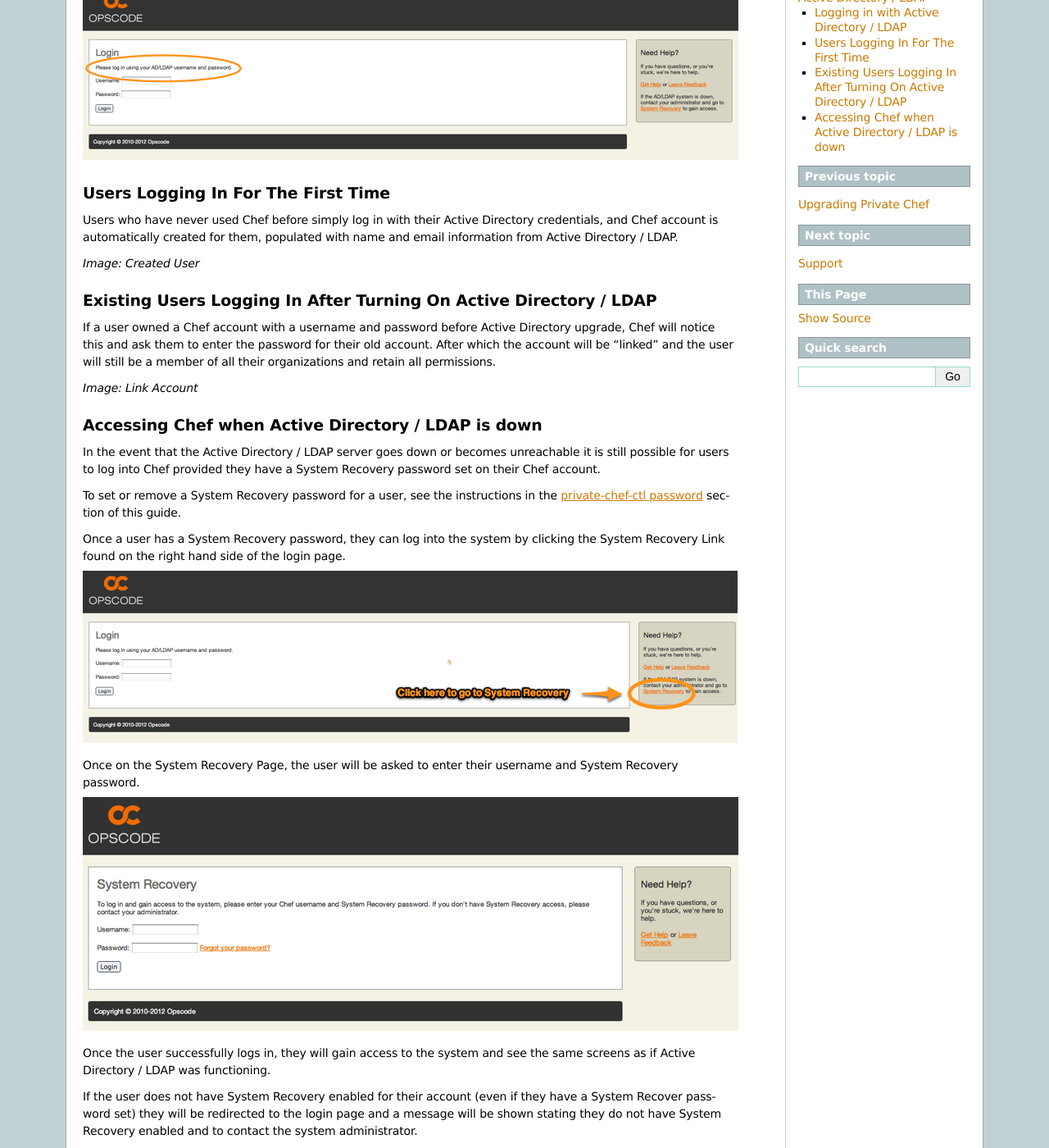
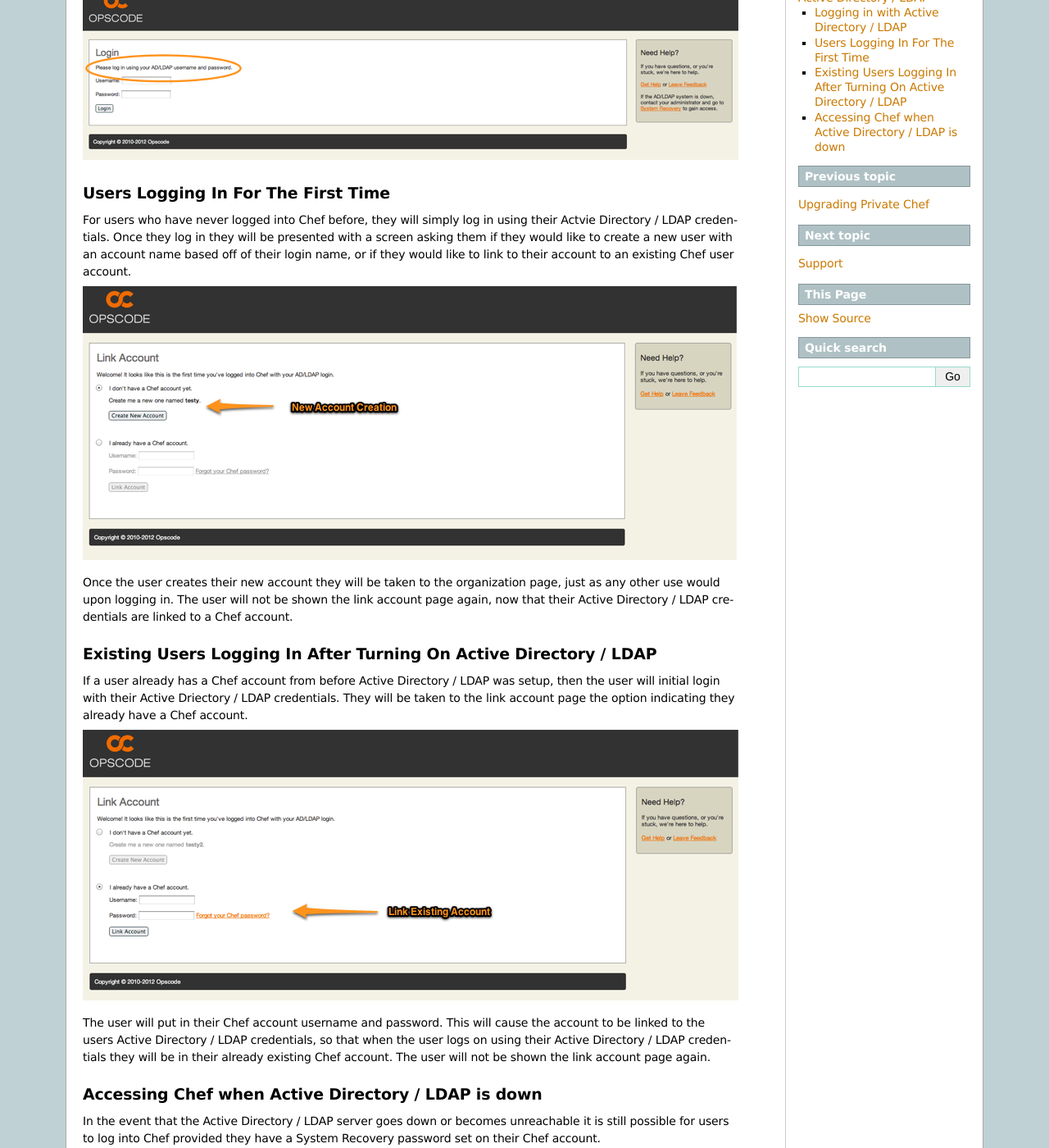
Before and after one commit to chef-boneyard/private-chef-administration, a Sphinx documentation site: the page built from source/administration/ad_ldap.rst, in a window 1280 px wide and 1400 px high, scrolled down 274 px. Shown: the whole window at 82% size. Built offline with Sphinx 7.4.7, drawn with Linux system fonts in a browser that asks for light colours.

Commit message:
Add documentation around link account for active directory

```diff
--- a/source/administration/ad_ldap.rst
+++ b/source/administration/ad_ldap.rst
@@ -22,21 +22,32 @@
 Users Logging In For The First Time
 -----------------------------------
 
-Users who have never used Chef before simply log in with their Active Directory
-credentials, and Chef account is automatically created for them, populated with name and
-email information from Active Directory / LDAP.
+For users who have never logged into Chef before, they will simply log in using their
+Actvie Directory / LDAP credentials. Once they log in they will be presented with a
+screen asking them if they would like to create a new user with an account name based off of
+their login name, or if they would like to link to their account to an existing Chef user account.
 
-*Image: Created User*
+.. image:: ../images/link_new_account.png
+  :alt: Linking a new account
+
+Once the user creates their new account they will be taken to the organization page, just as
+any other use would upon logging in. The user will not be shown the link account page again,
+now that their Active Directory / LDAP credentials are linked to a Chef account.
 
 Existing Users Logging In After Turning On Active Directory / LDAP
 ------------------------------------------------------------------
 
-If a user owned a Chef account with a username and password before Active Directory
-upgrade, Chef will notice this and ask them to enter the password for their old account.
-After which the account will be "linked" and the user will still be a member of all their
-organizations and retain all permissions.
+If a user already has a Chef account from before Active Directory / LDAP was setup, then the user
+will initial login with their Active Driectory / LDAP credentials. They will be taken to the
+link account page the option indicating they already have a Chef account.
 
-*Image: Link Account*
+.. image:: ../images/link_existing_account.png
+  :alt: Linking an existing account
+
+The user will put in their Chef account username and password. This will cause the account
+to be linked to the users Active Directory / LDAP credentials, so that when the user logs
+on using their Active Directory / LDAP credentials they will be in their already existing
+Chef account. The user will not be shown the link account page again.
 
 Accessing Chef when Active Directory / LDAP is down
 ---------------------------------------------------
```
Also changed, not shown: source/images/link_existing_account.png (added), source/images/link_new_account.png (added).
